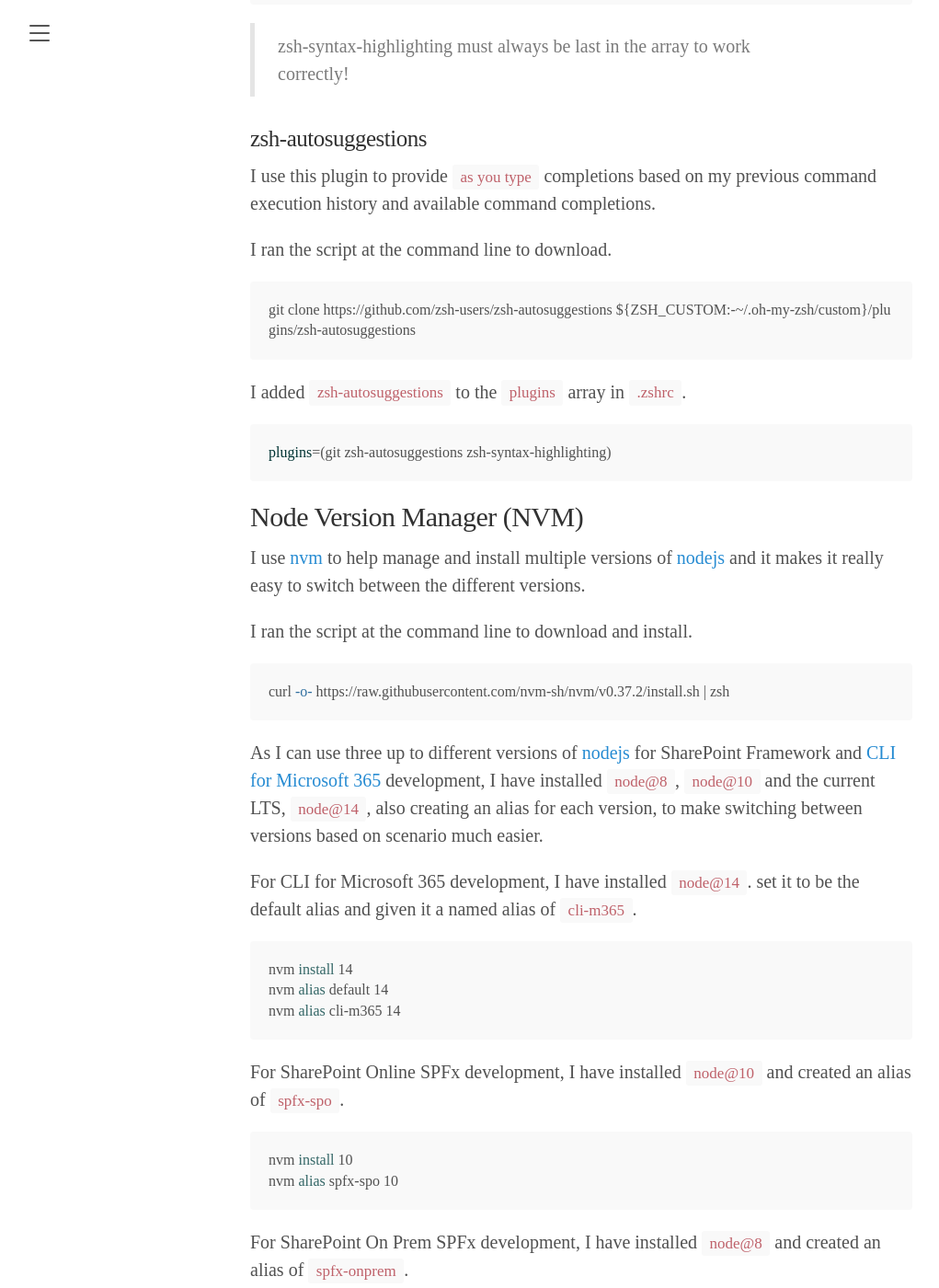
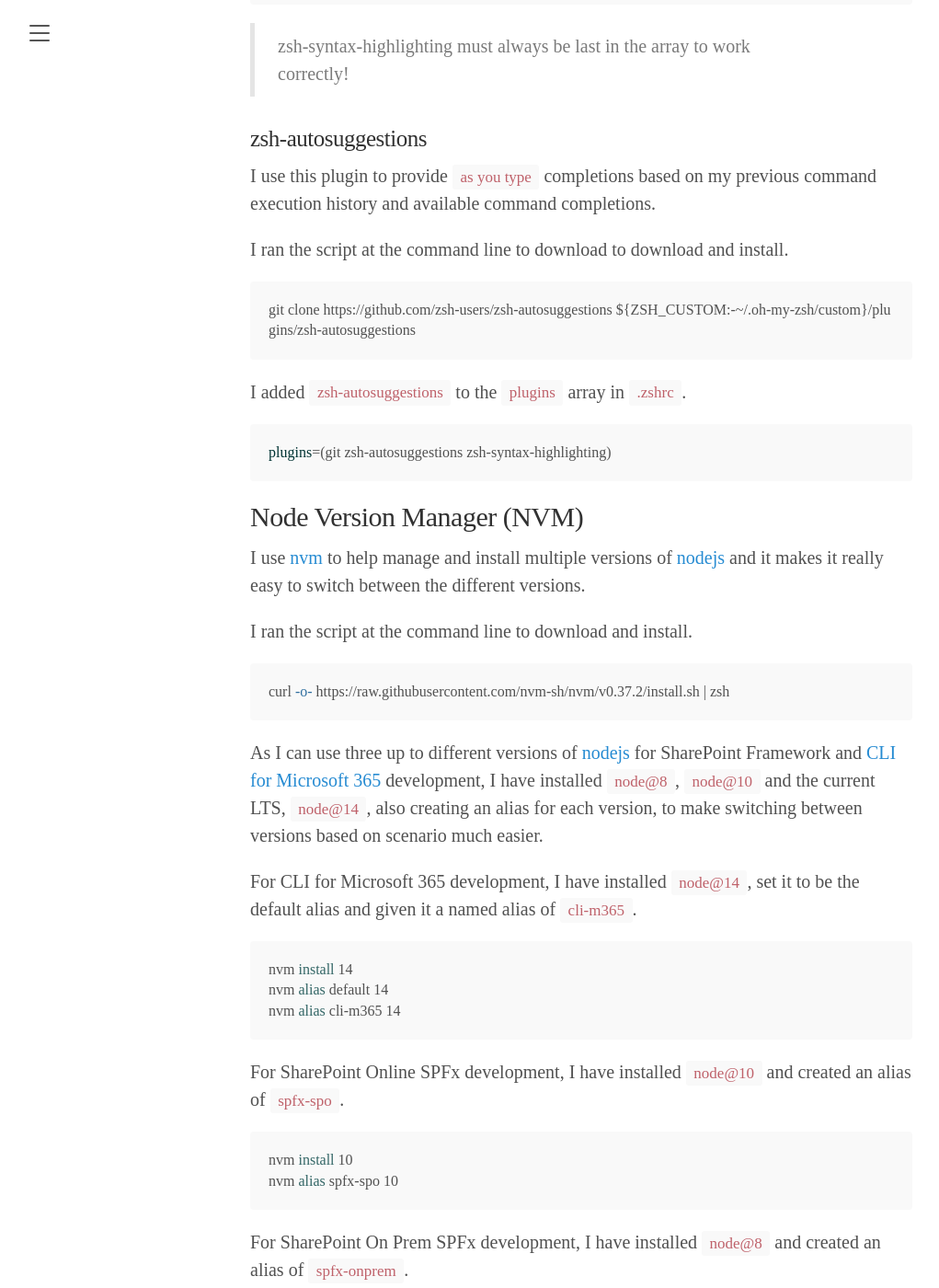
Before and after one commit to garrytrinder/garrytrinder.github.io, a Jekyll site: the page built from _posts/2020-12-20-my-wsl2-windows-terminal-setup.md, in a window 1280 px wide and 1400 px high, scrolled down 5306 px. Shown: the whole window at 92% size, without its empty margins (8-1029 px from the left). Built offline with Jekyll 4.4.1, drawn with Linux system fonts in a browser that asks for light colours; nearby versions of some CDN libraries; some web fonts are replaced; some of the changed text lies outside the part shown.

Commit message:
Update 'My WSL2 and Windows Terminal' setup
Fixes some consistency issues

````diff
--- a/_posts/2020-12-20-my-wsl2-windows-terminal-setup.md
+++ b/_posts/2020-12-20-my-wsl2-windows-terminal-setup.md
@@ -165,7 +165,7 @@ plugins=(git zsh-syntax-highlighting)
 
 I use this plugin to provide `as you type` completions based on my previous command execution history and available command completions.
 
-I ran the script at the command line to download.
+I ran the script at the command line to download to download and install.
 
 ```
 git clone https://github.com/zsh-users/zsh-autosuggestions ${ZSH_CUSTOM:-~/.oh-my-zsh/custom}/plugins/zsh-autosuggestions
@@ -189,7 +189,7 @@ curl -o- https://raw.githubusercontent.com/nvm-sh/nvm/v0.37.2/install.sh | zsh
 
 As I can use three up to different versions of [nodejs](https://nodejs.org) for SharePoint Framework and [CLI for Microsoft 365](https://pnp.github.io/cli-microsoft365) development, I have installed `node@8`, `node@10` and the current LTS, `node@14`, also creating an alias for each version, to make switching between versions based on scenario much easier.
 
-For CLI for Microsoft 365 development, I have installed `node@14`. set it to be the default alias and given it a named alias of `cli-m365`.
+For CLI for Microsoft 365 development, I have installed `node@14`, set it to be the default alias and given it a named alias of `cli-m365`.
 
 ```sh
 nvm install 14
````
Also changed, not shown: other parts of _posts/2020-12-20-my-wsl2-windows-terminal-setup.md (+3 -3 lines).
